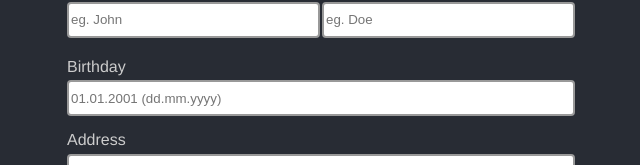
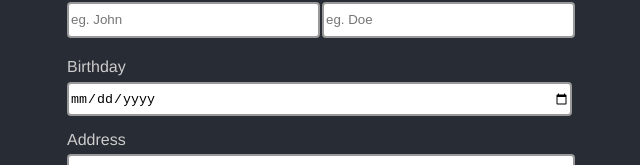
Before and after one commit to juanibiapina/scheduler, a React (Create React App) app: page / in a window 1280 px wide. Shown: the part 163-328 px from the top of the page, without its empty margins (323-963 px from the left). Built offline with nearby package versions, Linux system fonts and the light colour scheme.

Commit message:
fix: input correct types

```diff
--- a/src/UserDataForm.js
+++ b/src/UserDataForm.js
@@ -63,7 +63,7 @@ class UserDataForm extends React.Component {
             description="Name"
             placeholder="eg. John"
             name="name"
-            autocomplete="given-name"
+            autoComplete="given-name"
             type="text"
             value={this.state.user.name}
             onChange={this.handleInputChange}
@@ -72,7 +72,7 @@ class UserDataForm extends React.Component {
             description="Last Name"
             placeholder="eg. Doe"
             name="last_name"
-            autocomplete="family-name"
+            autoComplete="family-name"
             type="text"
             value={this.state.user.last_name}
             onChange={this.handleInputChange}
@@ -80,11 +80,10 @@ class UserDataForm extends React.Component {
         </SideBySide>
         <Input
           description="Birthday"
-          placeholder="01.01.2001 (dd.mm.yyyy)"
-          mask="99.99.9999"
+          placeholder="2001-12-30.(yyyy-mm-dd)"
           name="birthday"
-          autocomplete="bday"
-          type="text"
+          autoComplete="bday"
+          type="date"
           value={this.state.user.birthday}
           onChange={this.handleInputChange}
         />
--- a/src/components/Input.js
+++ b/src/components/Input.js
@@ -33,12 +33,12 @@ function Input({
   type,
   mask,
   value,
-  autocomplete,
+  autoComplete,
   onChange,
 }) {
   return (
     <InputContainer>
-      <label for={name}>{description}</label>
+      <label htmlFor={name}>{description}</label>
       <InputMask
         placeholder={placeholder}
         id={name}
@@ -46,7 +46,7 @@ function Input({
         name={name}
         type={type}
         value={value}
-        autocomplete={autocomplete}
+        autoComplete={autoComplete}
         onChange={onChange}
       />
     </InputContainer>
```
